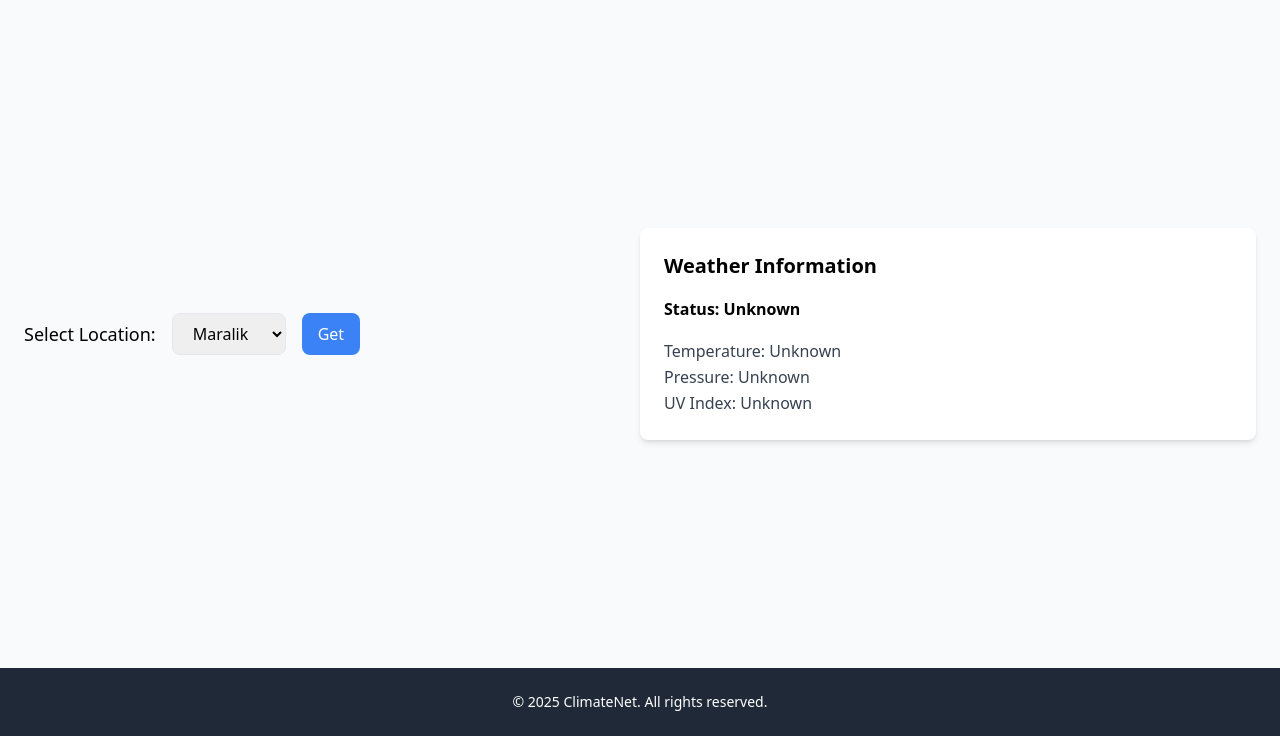
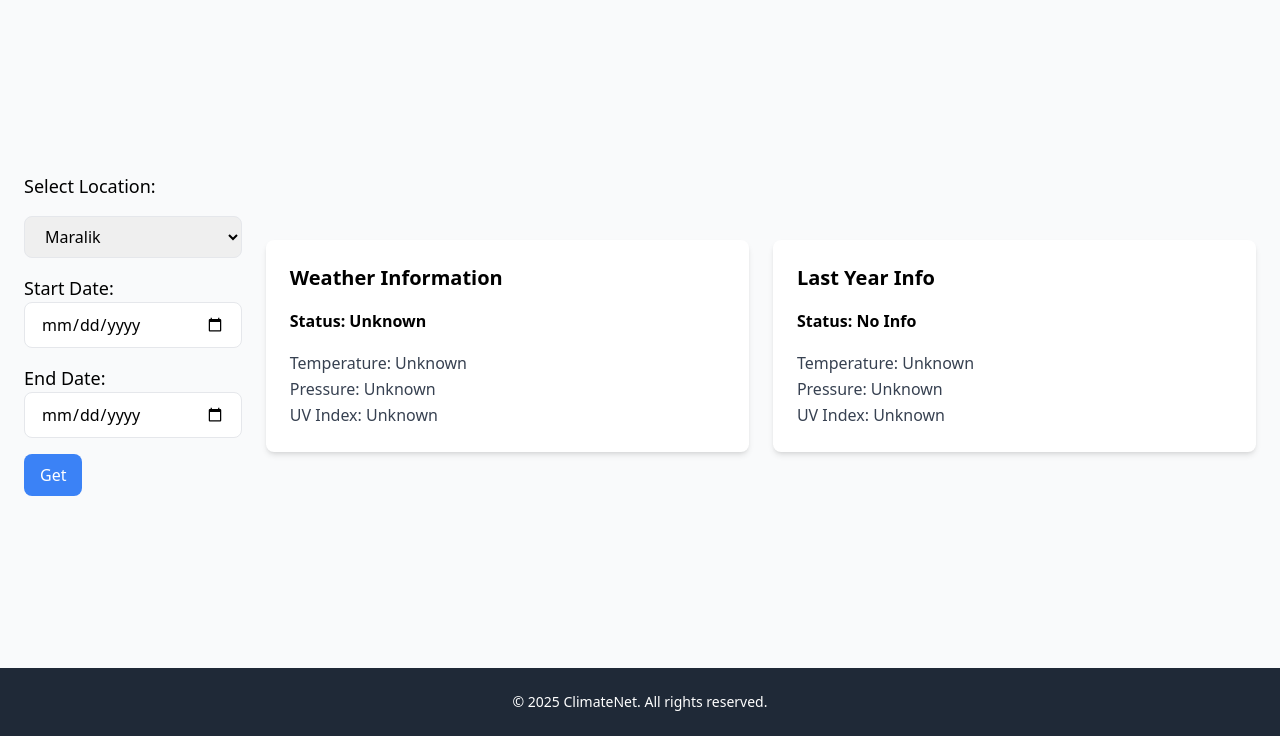
Before and after one commit to shokdot/flask_web, a Flask app: page /api in a window 1280 px wide. Shown: the part 64-800 px from the top of the page. Run offline with Flask 3, Linux system fonts and the light colour scheme; some libraries are stand-ins or nearby versions.

Commit message:
feat: run.sh, start,end date

```diff
--- a/src/static/js/main.js
+++ b/src/static/js/main.js
@@ -4,25 +4,37 @@ let statusBar = document.getElementById('status');
 let temp = document.getElementById('temp')
 let pressure = document.getElementById('pressure')
 let uv = document.getElementById('UV')
+let start_date = document.getElementById('start_date');
+let end_date = document.getElementById('end_date');
 btn.addEventListener('click', async ()=>
 {
-    let url = `https://emvnh9buoh.execute-api.us-east-1.amazonaws.com/getData?device_id=${option.value}`;
+    if (!start_date.value || !end_date.value)
+    {
+        statusBar.innerHTML = '<p style="color:red">Status: Error ocured</p>'
+        return;
+    }
+    else if (end_date.value < start_date.value)
+    {
+        statusBar.innerHTML = '<p style="color:red">Status: Start date must be before end date.</p>'
+        return;
+    }
+    let url = `https://emvnh9buoh.execute-api.us-east-1.amazonaws.com/getData?device_id=${option.value}&start_time=${start_date.value}&end_time=${end_date.value}`;
     try {
         let response = await fetch(url);
         if (!response.ok) {
             throw new Error(`Response status: ${response.status}`);
         }
         const json = await response.json();
+        console.log(json);
         let data = json.data[json.data.length - 1];
         statusBar.innerText = 'Status: Good'
         temp.innerText = `Temperature: ${data[4]}°C`
         pressure.innerText = `Pressure: ${data[5]}`
         uv.innerText = `UV Index: ${data[2]}`
-        console.log(data);
     }
     catch (err)
     {
-        statusBar.innerText = 'Status: Error occurred'
+        statusBar.innerHTML = '<p style="color:red">Status: Error ocured</p>'
         temp.innerText = 'Temperature: Unknown'
         pressure.innerText = 'Pressure: Unknown'
         uv.innerText = 'UV Index: Unknown'
--- a/src/templates/api.html
+++ b/src/templates/api.html
@@ -24,23 +24,46 @@
     </header>
 
     <main class="flex-1 container mx-auto p-6 flex flex-col md:flex-row items-start md:items-center justify-between">
-        <div class="flex items-center space-x-4">
+        <div class="flex flex-col items-start space-y-4 mr-6">
             <label for="location" class="text-lg">Select Location:</label>
-            <select id="location" class="border rounded-lg px-4 py-2">
+            <select id="location" class="border rounded-lg px-4 py-2 w-full">
                 <option value="1">Maralik</option>
                 <option value="2">Panik</option>
                 <option value="3">Azatan</option>
                 <option value="4">Artik</option>
                 <option value="8">Yerevan</option>
             </select>
-            <button id="btn" class="bg-blue-500 text-white px-4 py-2 rounded-lg hover:bg-blue-700">Get</button>
+
+            <div class="flex flex-col space-y-4 w-full mt-4">
+                <div>
+                    <label for="start_date" class="text-lg">Start Date:</label>
+                    <input type="date" id="start_date" class="border rounded-lg px-4 py-2 w-full">
+                </div>
+                <div>
+                    <label for="end_date" class="text-lg">End Date:</label>
+                    <input type="date" id="end_date" class="border rounded-lg px-4 py-2 w-full">
+                </div>
+            </div>
+
+            <button id="btn" class="bg-blue-500 text-white px-4 py-2 rounded-lg hover:bg-blue-700 mt-4">Get</button>
         </div>
-        <div class="bg-white shadow-md rounded-lg p-6 w-full md:w-1/2 mt-6 md:mt-0">
-            <h2 class="text-xl font-bold mb-4">Weather Information</h2>
-            <h3 id="status" class="text-l font-bold mb-4">Status: Unknown</h3>
-            <p id="temp" class="text-gray-700">Temperature: Unknown</p>
-            <p id="pressure" class="text-gray-700">Pressure: Unknown</p>
-            <p id="UV" class="text-gray-700">UV Index: Unknown</p>
+
+        <div class="flex flex-col md:flex-row gap-6 w-full mt-6">
+            <div class="bg-white shadow-md rounded-lg p-6 w-full md:w-1/2">
+                <h2 class="text-xl font-bold mb-4">Weather Information</h2>
+                <h3 id="status" class="text-l font-bold mb-4">Status: Unknown</h3>
+                <p id="temp" class="text-gray-700">Temperature: Unknown</p>
+                <p id="pressure" class="text-gray-700">Pressure: Unknown</p>
+                <p id="UV" class="text-gray-700">UV Index: Unknown</p>
+            </div>
+
+            <div class="bg-white shadow-md rounded-lg p-6 w-full md:w-1/2">
+                <h2 class="text-xl font-bold mb-4">Last Year Info</h2>
+                <h3 id="last_status" class="text-l font-bold mb-4">Status: No Info</h3>
+                <p id="last_temp" class="text-gray-700">Temperature: Unknown</p>
+                <p id="last_pressure" class="text-gray-700">Pressure: Unknown</p>
+                <p id="last_UV" class="text-gray-700">UV Index: Unknown</p>
+            </div>
         </div>
     </main>
 
```
Also changed, not shown: 2 other files.
